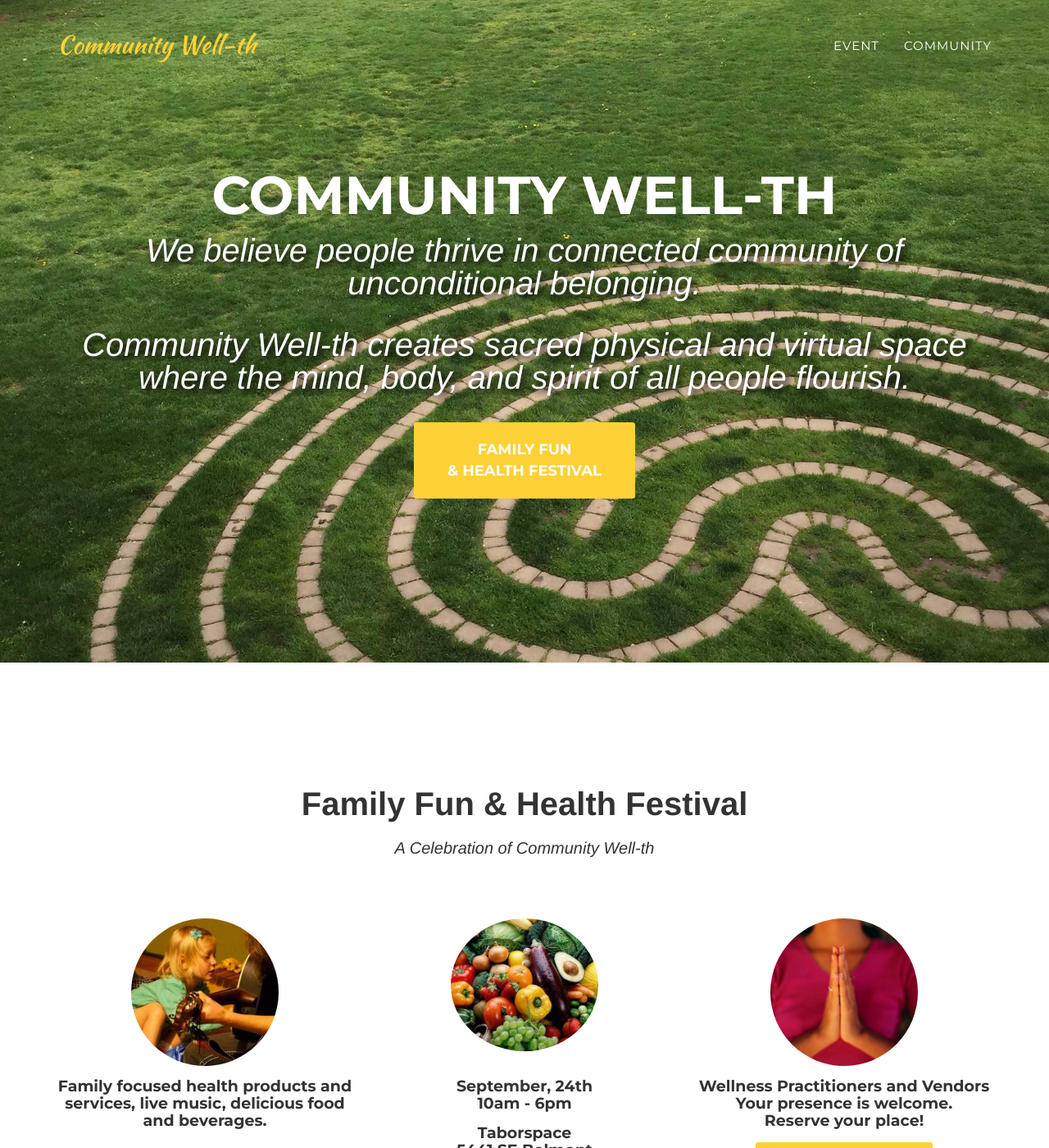
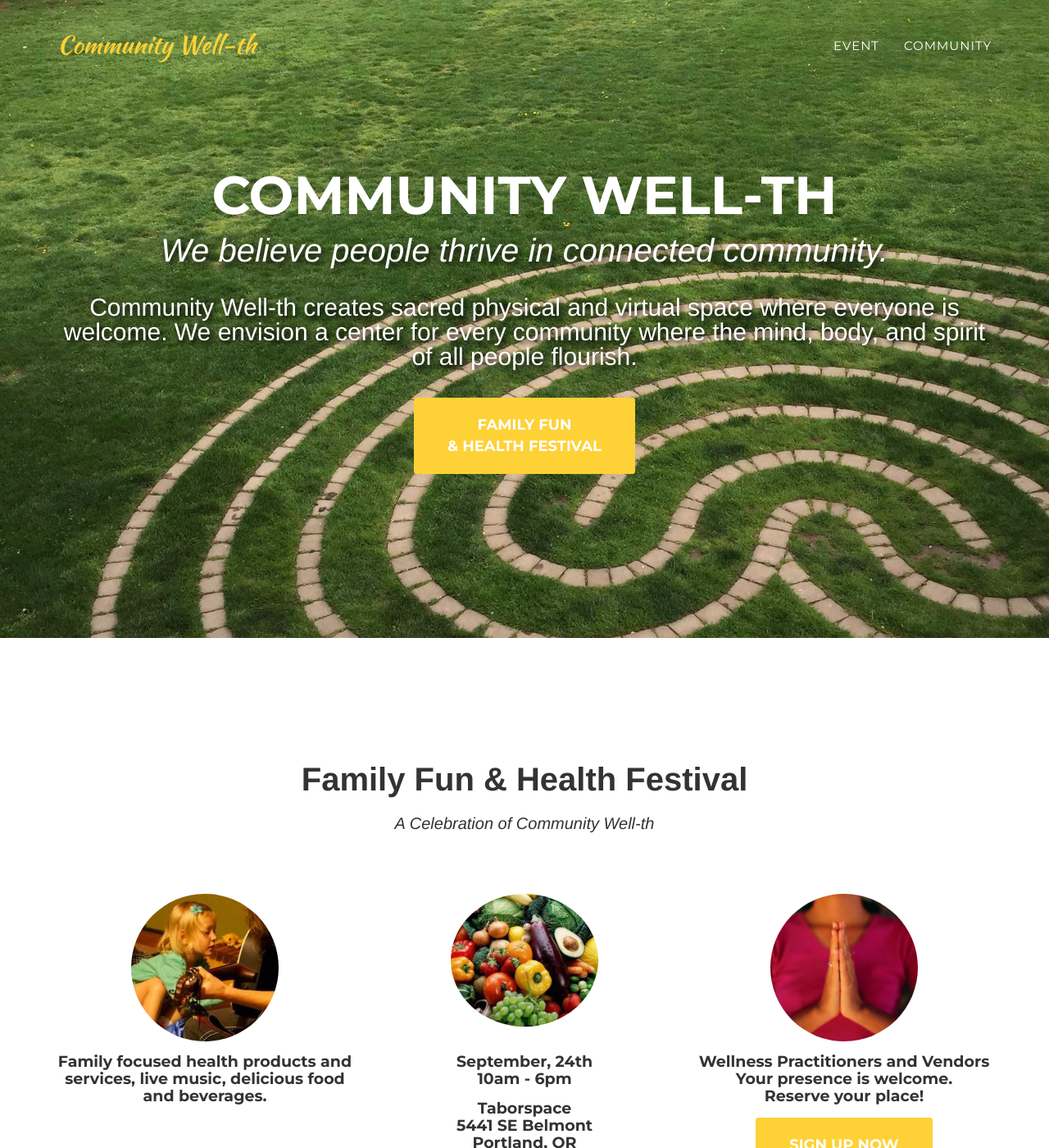
Before and after one commit to oakandfeather/well-th, a Jekyll site: the page built from index.html, in a window 1280 px wide and 1400 px high. Shown: the whole window at 82% size. Built offline with Jekyll 4.4.1, drawn with Linux system fonts in a browser that asks for light colours; some web fonts are replaced; comment, search, counter and statistics services are not loaded.

Commit message:
Update header text

```diff
--- a/_includes/header.html
+++ b/_includes/header.html
@@ -53,8 +53,8 @@
         <div class="container">
             <div class="intro-text">
                 <div class="intro-heading">Community Well-th</div>
-                <div class="intro-lead-in">We believe people thrive in connected community of unconditional belonging.</div>
-				<div class="intro-lead-in">Community Well-th creates sacred physical and virtual space where the mind, body, and spirit of all people flourish.</div>
+                <div class="intro-lead-in">We believe people thrive in connected community.</div>
+				<div class="intro-lead-in-secondary">Community Well-th creates sacred physical and virtual space where everyone is welcome. We envision a center for every community where the mind, body, and spirit of all people flourish.</div>
 {% comment %}
 {% endcomment %}
                 <a href="#event" class="page-scroll btn btn-xl">Family Fun<br />& Health Festival</a>
```
Also changed, not shown: _includes/css/override.css (+15 -0 lines), img/circle-community.jpg (added).
